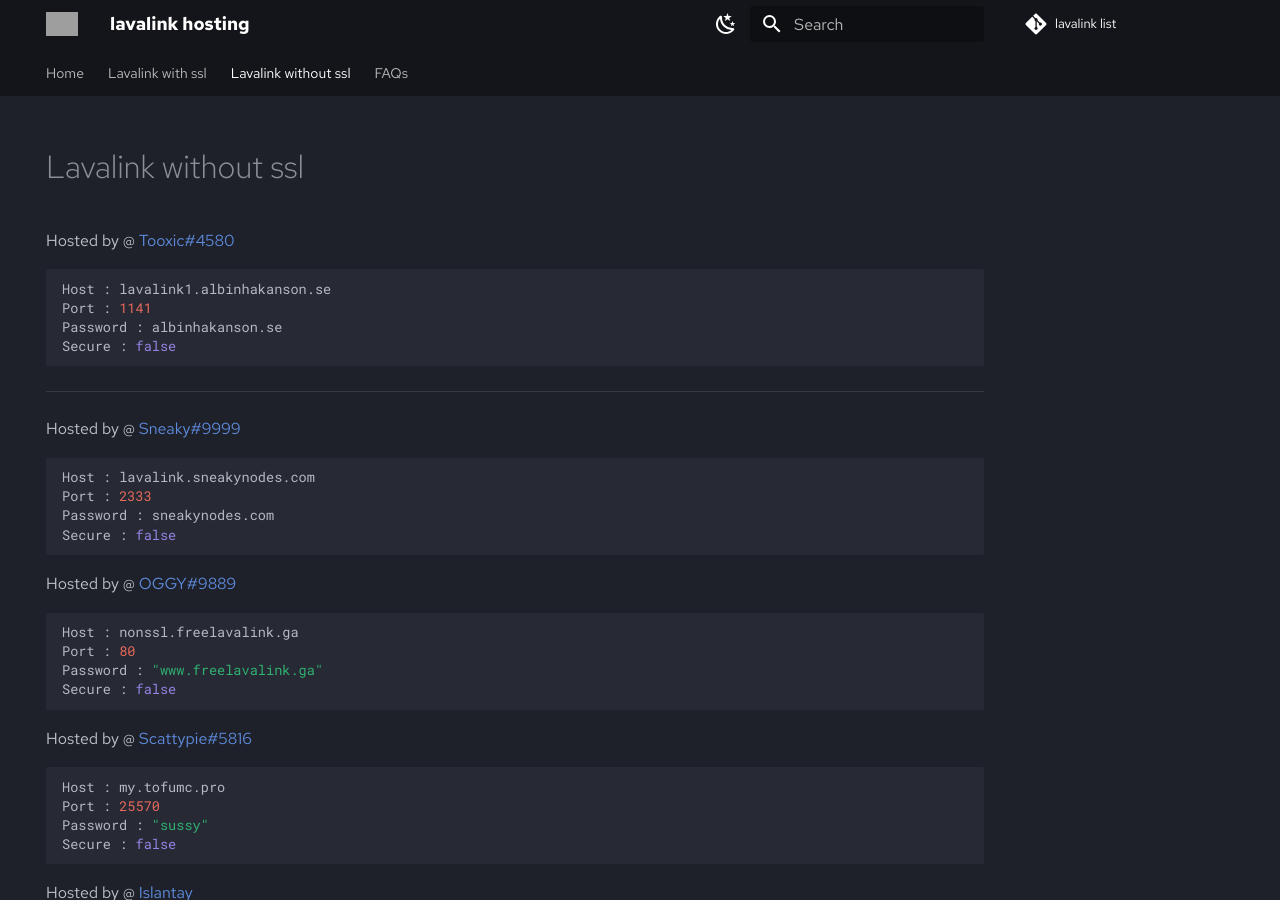
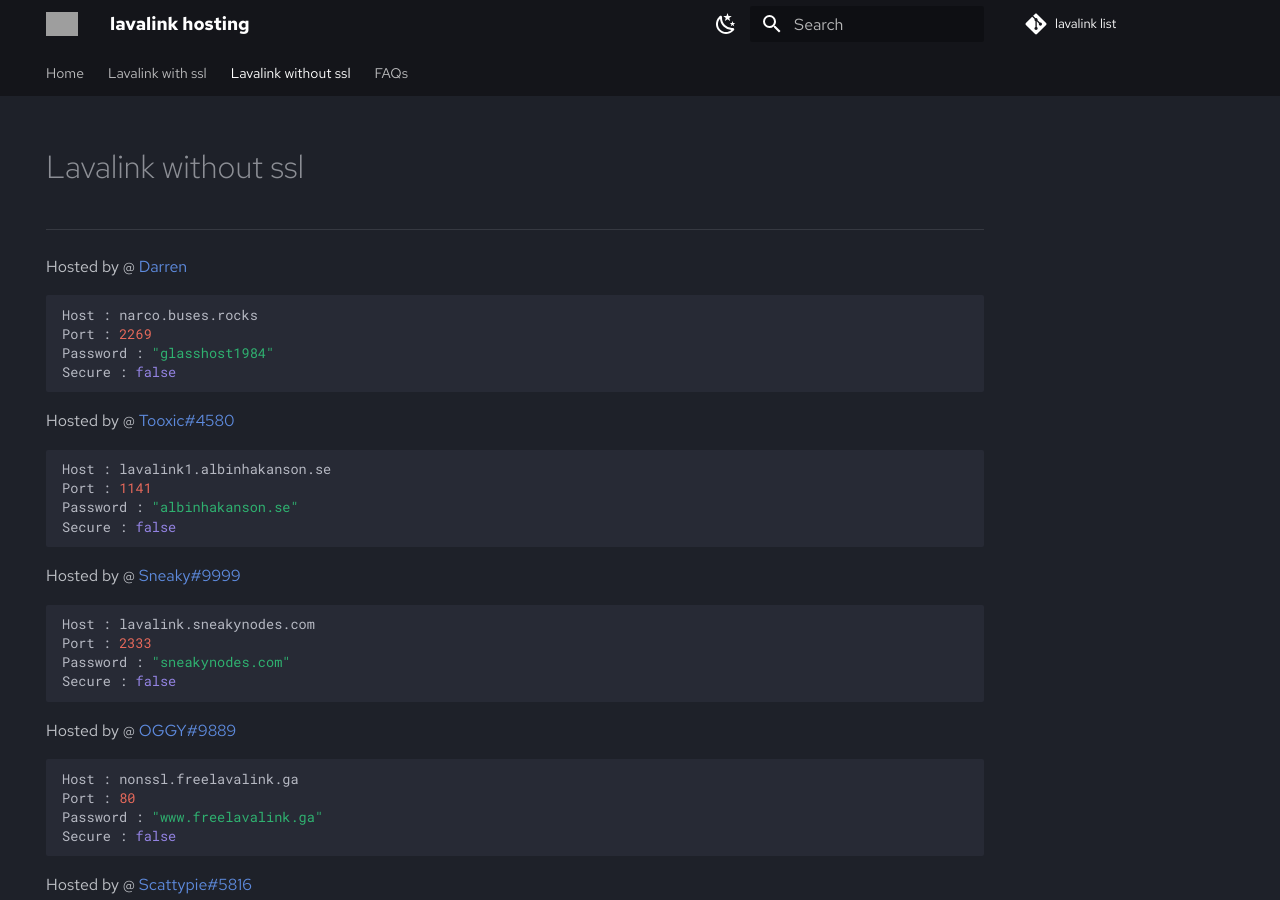
Before and after one commit to DarrenOfficial/lavalink-list, an MkDocs documentation site: the page built from docs/NoSSL/lavalink-without-ssl.md, in a window 1280 px wide and 900 px high. Built offline with MkDocs 1.6.1 and Material for MkDocs 9.7.7, drawn with Linux system fonts in a browser that asks for light colours; comment, search, counter and statistics services are not loaded; grey boxes are pictures that could not be loaded.

Commit message:
aaaaaaaaaa

````diff
--- a/docs/NoSSL/lavalink-without-ssl.md
+++ b/docs/NoSSL/lavalink-without-ssl.md
@@ -6,21 +6,29 @@ description: Without SSL should work out of the box!
 <!-- inject image ad -->
 <div data-ea-style="stickybox" class="dark horizontal" data-ea-publisher="darrennathanaelcom" data-ea-type="image"></div>
 
+---
+
+Hosted by @ [Darren](https://open.spotify.com/track/4TuNI3WEMyLQAKRMJmcQdA)
+```bash
+Host : narco.buses.rocks
+Port : 2269
+Password : "glasshost1984"
+Secure : false
+```
+
 Hosted by @ [Tooxic#4580](https://albinhakanson.se)
 ```bash
 Host : lavalink1.albinhakanson.se
 Port : 1141
-Password : albinhakanson.se
+Password : "albinhakanson.se"
 Secure : false
 ```
-
----
 
 Hosted by @ [Sneaky#9999](https://sneakynodes.com/discord)
 ```bash
 Host : lavalink.sneakynodes.com
 Port : 2333
-Password : sneakynodes.com
+Password : "sneakynodes.com"
 Secure : false
 ```
 
````
